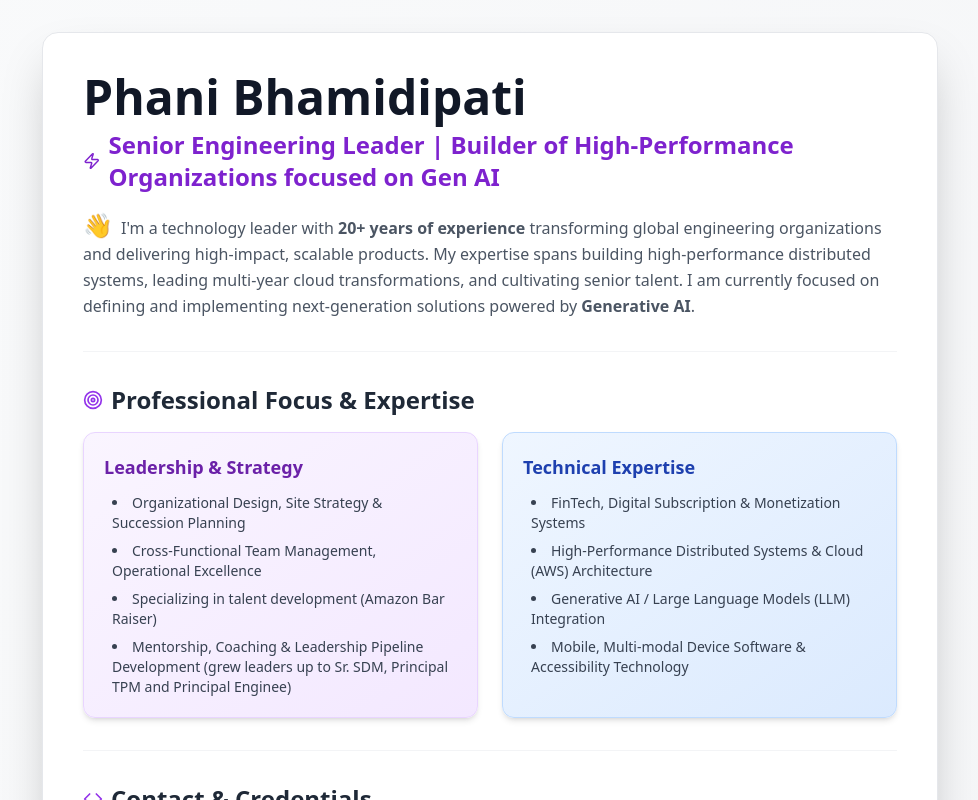
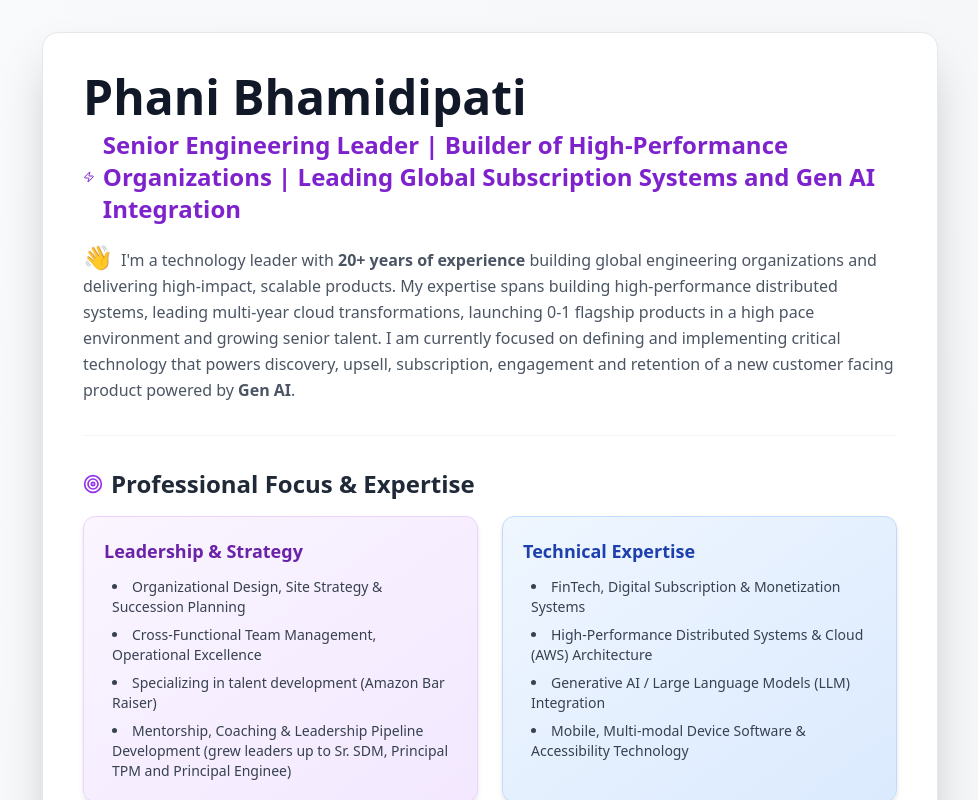
Before and after one commit to phanikum/profile, a React (Create React App) app: page /#/ in a window 1280 px wide. Shown: the top 800 px of the page, without its empty margins (150-1128 px from the left). Built offline with nearby package versions, Linux system fonts and the light colour scheme; no server answers; the HTML template or start-up script is replaced by a standard one.

Commit message:
Update header and about sections

```diff
--- a/src/pages/HomePage.js
+++ b/src/pages/HomePage.js
@@ -41,12 +41,16 @@ const HomePage = () => { // Component renamed to HomePage
           </h1>
           <h2 className="text-xl sm:text-2xl font-semibold text-purple-700 mt-2 flex items-center">
             <Zap className="w-6 h-6 mr-2" />
-            Senior Engineering Leader | Builder of High-Performance Organizations focused on Gen AI
+             Senior Engineering Leader | Builder of High-Performance Organizations | Leading Global Subscription Systems and Gen AI Integration
           </h2>
 
           <p className="text-gray-600 mt-4 leading-relaxed">
             <span className="text-2xl mr-2">👋</span>
-            I'm a technology leader with <strong>20+ years of experience</strong> transforming global engineering organizations and delivering high-impact, scalable products. My expertise spans building high-performance distributed systems, leading multi-year cloud transformations, and cultivating senior talent. I am currently focused on defining and implementing next-generation solutions powered by <strong>Generative AI</strong>.
+            I'm a technology leader with <strong>20+ years of experience</strong> building global engineering organizations and
+             delivering high-impact, scalable products. My expertise spans building high-performance distributed systems, leading multi-year
+              cloud transformations, launching 0-1 flagship products in a high pace environment  and growing senior talent. I am currently
+              focused on defining and implementing critical technology that powers discovery, upsell, subscription, engagement and retention of
+              a new customer facing product powered by <strong>Gen AI</strong>.
           </p>
         </header>
 
```
